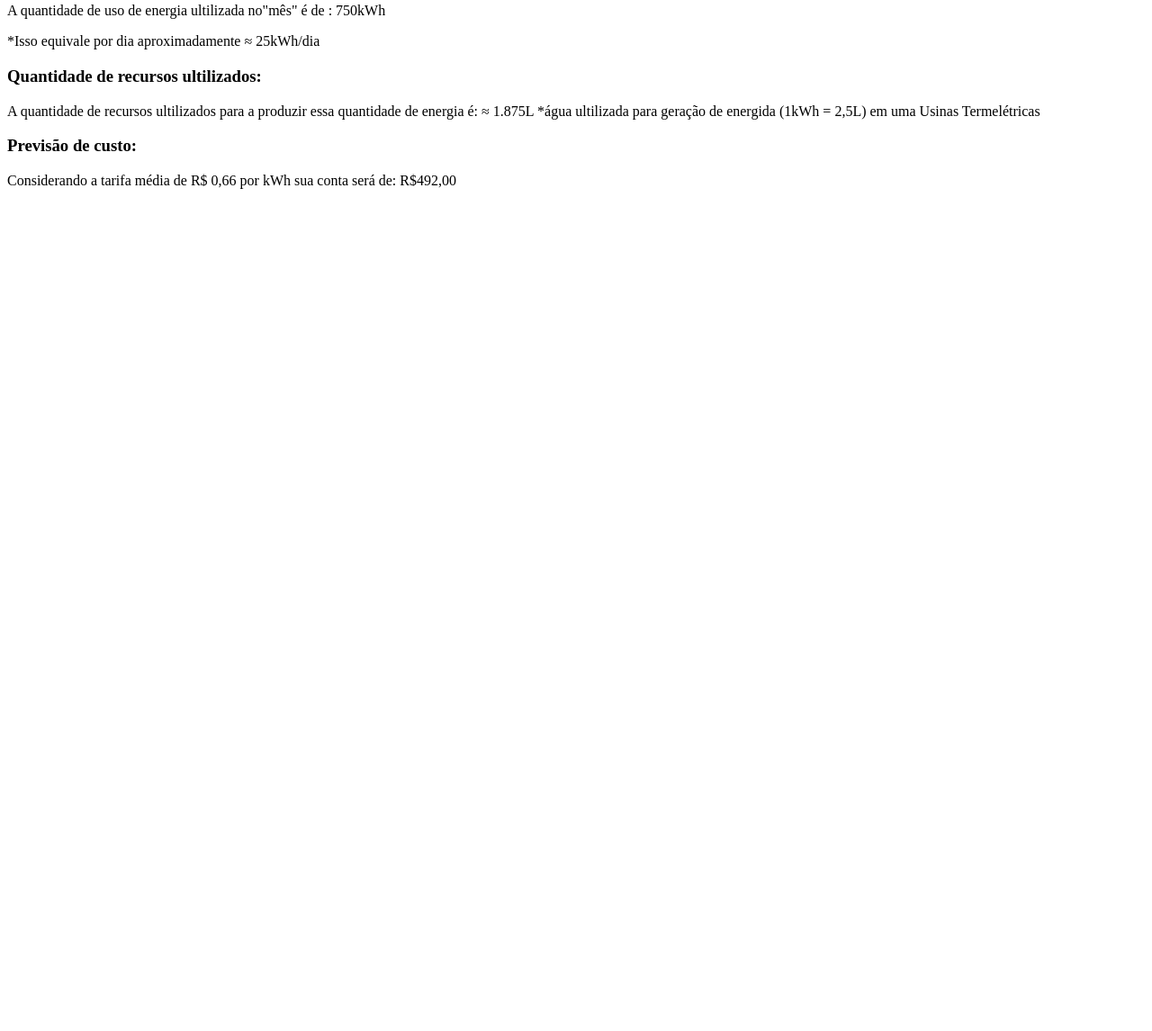
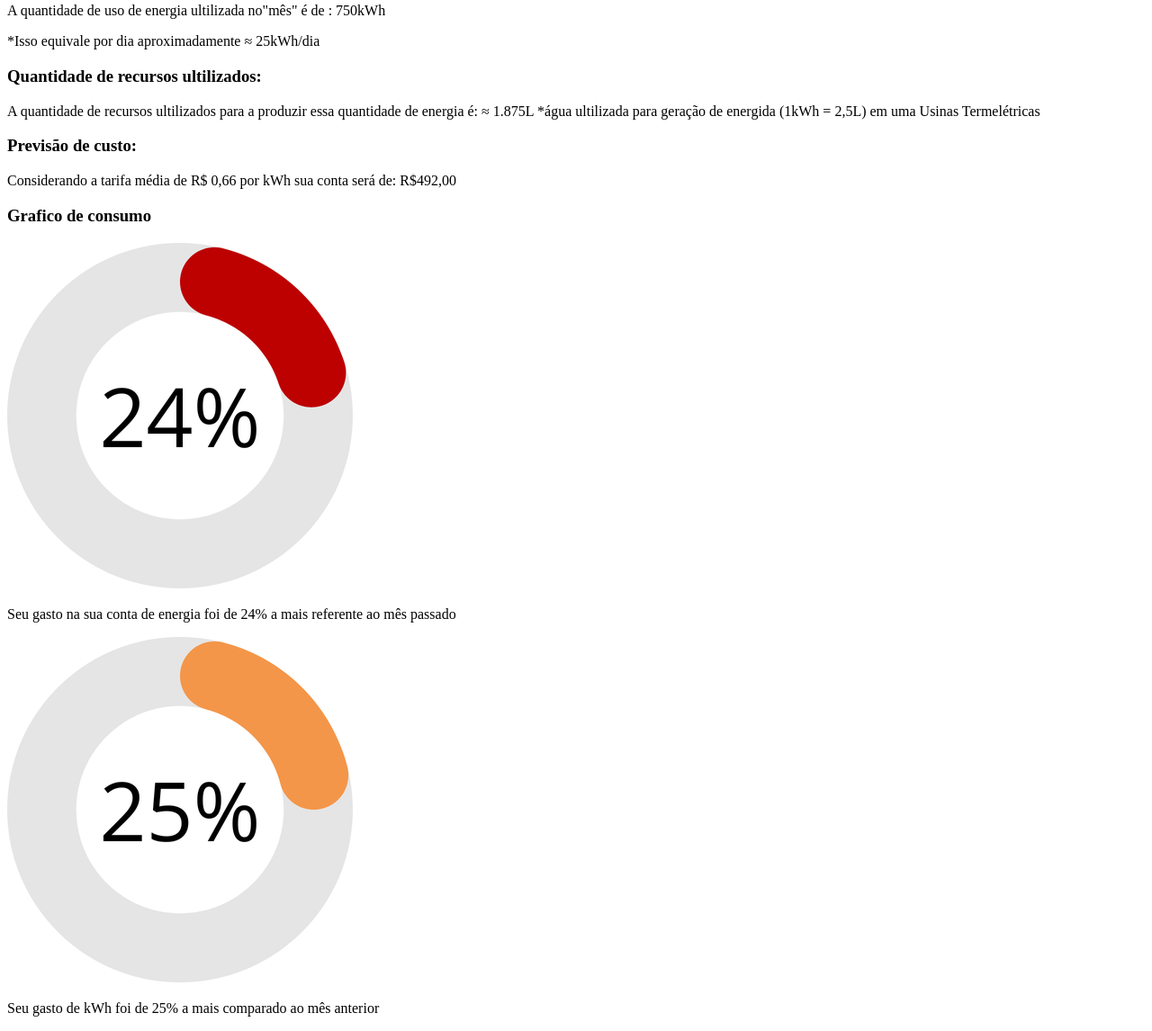
Before and after one commit to GSTeamBGA/Gs_1_semestre, a plain HTML site: page html/dashbord.html in a window 1280 px wide. Shown: the part 489-1635 px from the top of the page at 90% size. Before the commit the page ends 800 px from the top, so only its background shows below. Drawn offline with Linux system fonts and the light colour scheme.

Commit message:
quarto card feito

```diff
--- a/html/dashbord.html
+++ b/html/dashbord.html
@@ -72,6 +72,20 @@
 
                         </div>
                     </div>
+                    <div class="card">
+                        <div class="barra"></div>
+                        <div class="conteudo">
+                          <h3>Grafico de consumo</h3>
+                          <img src="../imgs/grafico_emR$.png" alt="">
+                          <p>
+                            Seu gasto na sua conta de energia foi de 24% a mais referente ao mês passado
+                          </p>
+                          <img src="../imgs/grafico_consumo_kWh.png" alt="">
+                          <p>
+                            Seu gasto de kWh foi de 25% a mais comparado ao mês anterior
+                          </p>
+                        </div>
+                    </div>
 
                 </div>
 
```
